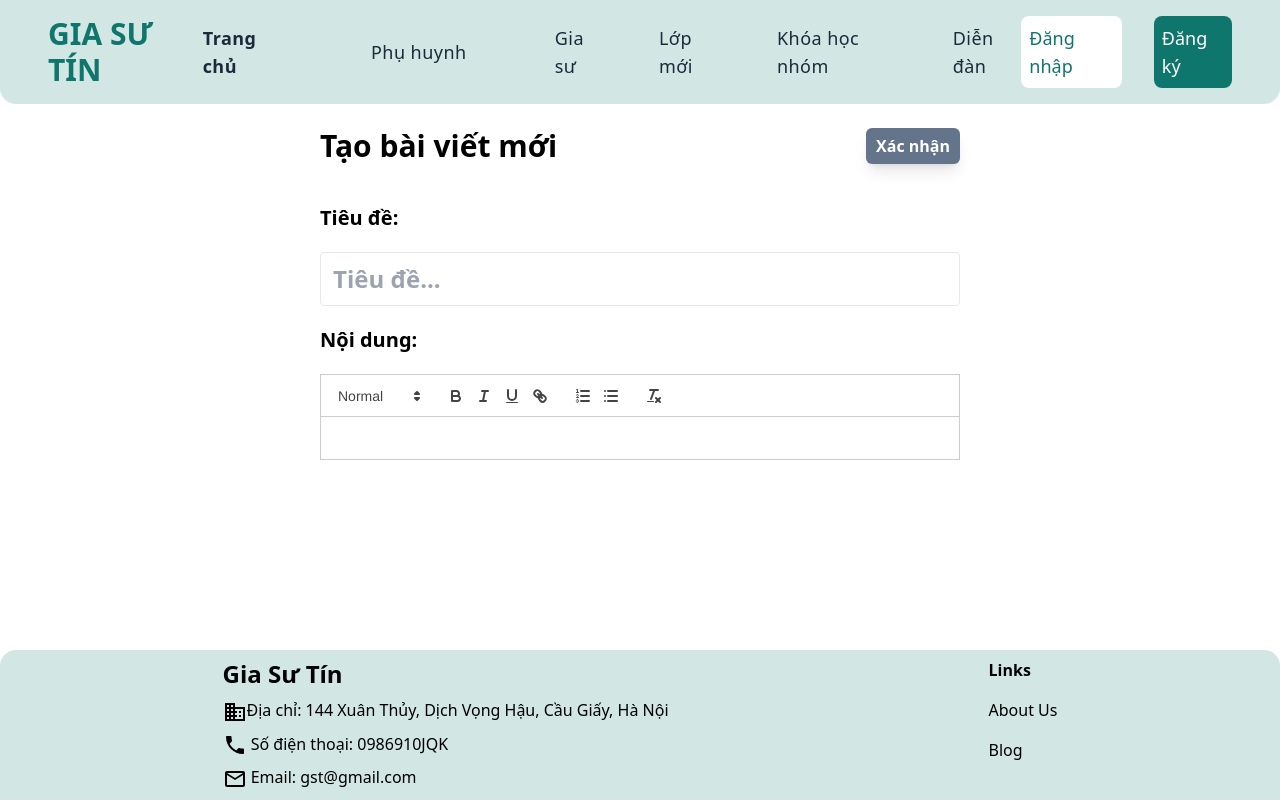
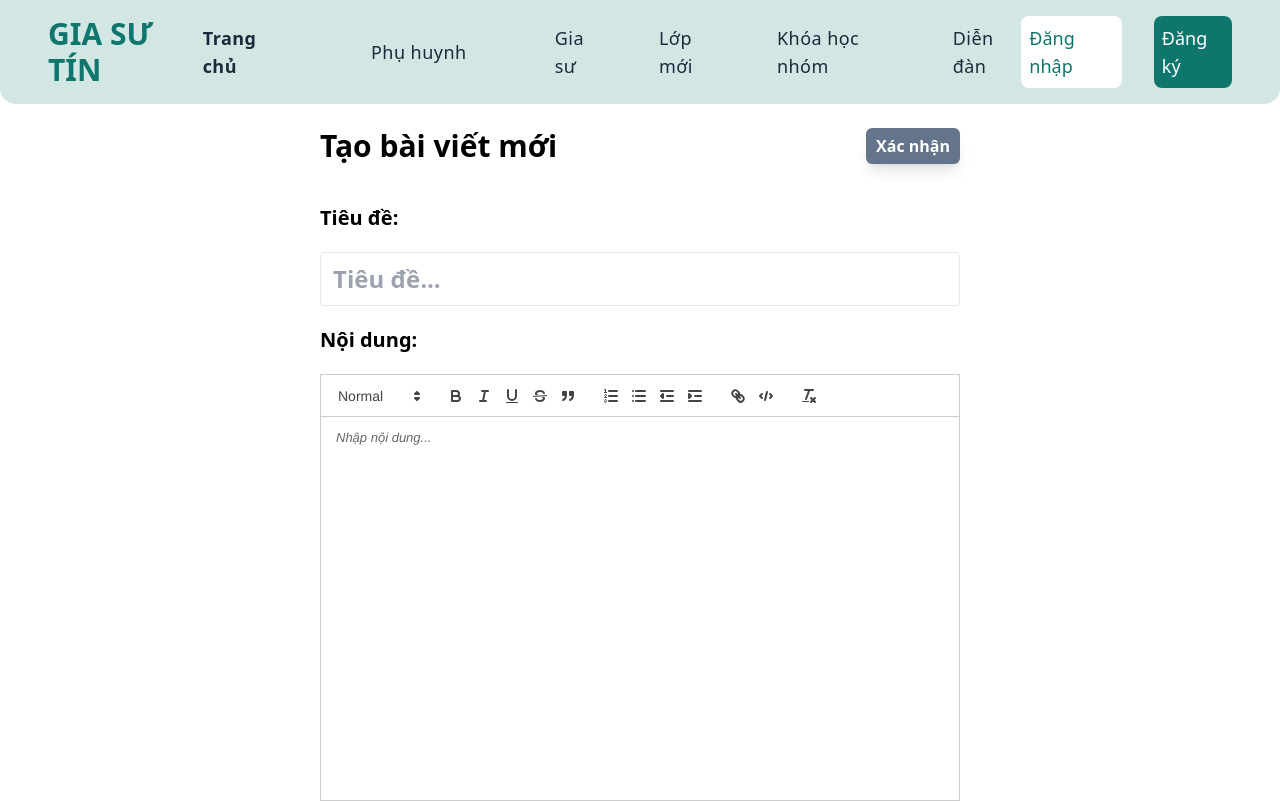
Before and after one commit to quanlhn/giasu-frontend, a Next.js app: page /forum/new_post in a window 1280 px wide. Shown: the top 802 px of the page. Built offline with nearby package versions, Linux system fonts and the light colour scheme.

Commit message:
fix deploy err: document is not defined -v6

```diff
--- a/src/app/forum/new_post/page.tsx
+++ b/src/app/forum/new_post/page.tsx
@@ -6,11 +6,13 @@ import UserContext from "../../UserContext";
 import Grid from '@mui/material/Unstable_Grid2';
 import KeyboardArrowUpIcon from '@mui/icons-material/KeyboardArrowUp';
 import KeyboardArrowDownIcon from '@mui/icons-material/KeyboardArrowDown';
-import ReactQuill from "react-quill";
+// import ReactQuill from "react-quill";
 import "react-quill/dist/quill.snow.css";
 import Modal from '@mui/material/Modal';
 import Button from '@mui/material/Button';
 import { API_PATH } from "@/app/CustomInterface";
+import dynamic from "next/dynamic";
+const ReactQuill = dynamic(() => import('react-quill'), { ssr: false });
 
 
 const NewPost = () => {
@@ -110,18 +112,23 @@ type Props = {
 
 const TextEditor = ({ value, onChange, placeholder }: Props) => {
     return (
-      <div>
-        {/* <input type="text" /> */}
+    <div>
+        {/* {document
+        ?
+        <input type="text" />
+        :
+        <textarea />
+        } */}
         <ReactQuill
-        //   theme="snow"
-        //   value={value || ""}
-        //   modules={modules}
-        //   formats={formats}
-        //   onChange={onChange}
-        //   placeholder={placeholder}
-        //   className="h-96 bg-white"
+            theme="snow"
+            value={value || ""}
+            modules={modules}
+            formats={formats}
+            onChange={onChange}
+            placeholder={placeholder}
+            className="h-96 bg-white"
         />
-      </div>
+    </div>
     );
 };
 
```
